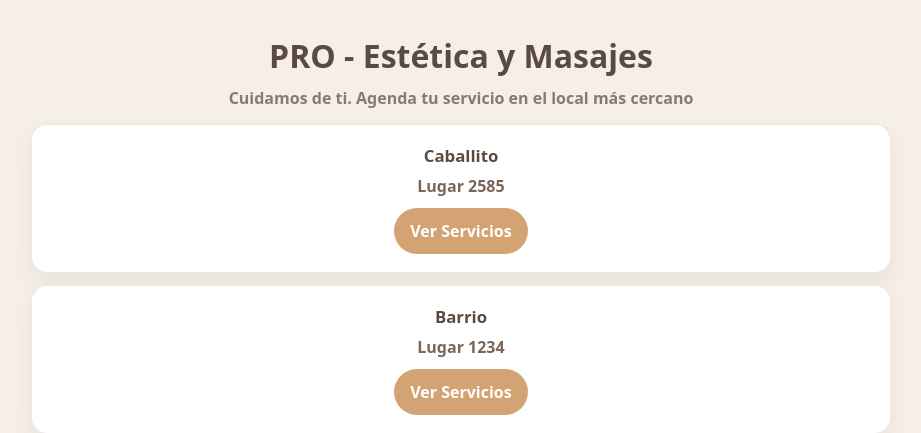
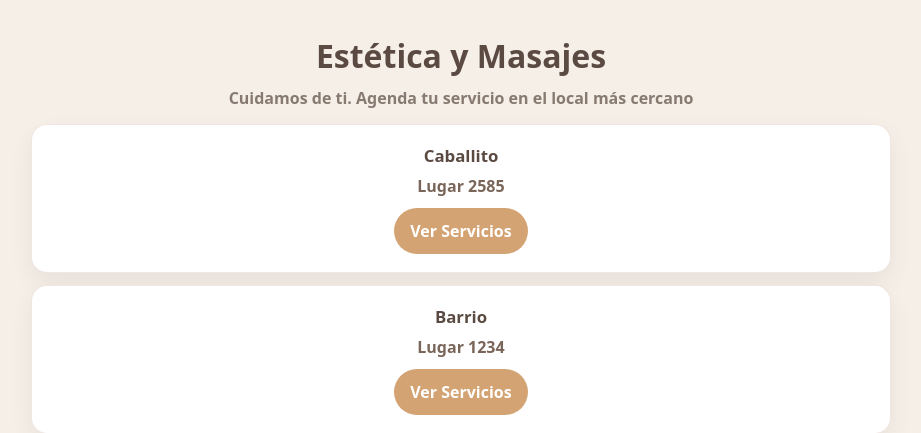
Before and after one commit to josemanuelweb/web-estetica, a Flask app: page / in a window 1280 px wide. Shown: the top 433 px of the page, without its empty margins (179-1100 px from the left). Run offline with Flask 3, Linux system fonts and the light colour scheme.

Commit message:
Nombre de empresa

```diff
--- a/templates/index.html
+++ b/templates/index.html
@@ -3,7 +3,7 @@
 <head>
   <meta charset="UTF-8" />
   <meta name="viewport" content="width=device-width, initial-scale=1.0" />
-  <title>PRO - Estética y Masajes</title>
+  <title>Estética y Masajes</title>
   <link rel="stylesheet" href="/static/style.css">
 </head>
 <body>
@@ -11,7 +11,7 @@
 
         <div class="home-wrap">
             <div class="page-header" style="text-align: center;">
-                <h1>PRO - Estética y Masajes</h1>
+                <h1>Estética y Masajes</h1>
                 <p class="subtitle">Cuidamos de ti. Agenda tu servicio en el local más cercano</p>
             </div>
 
```
